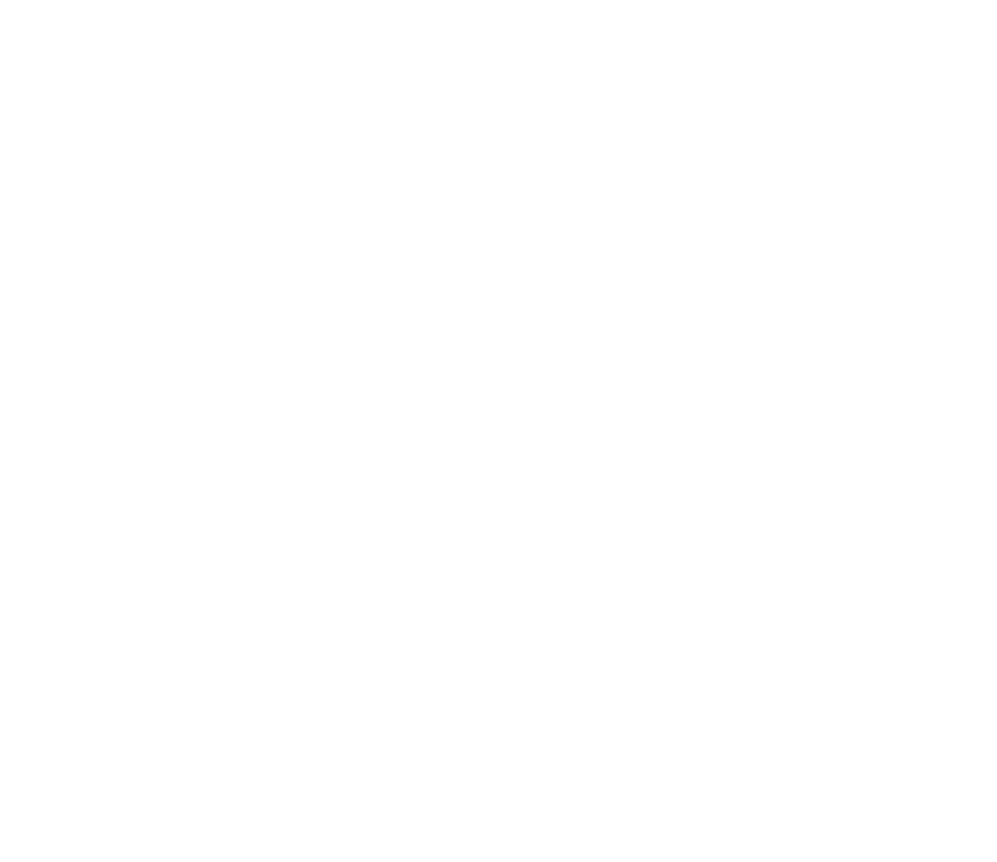
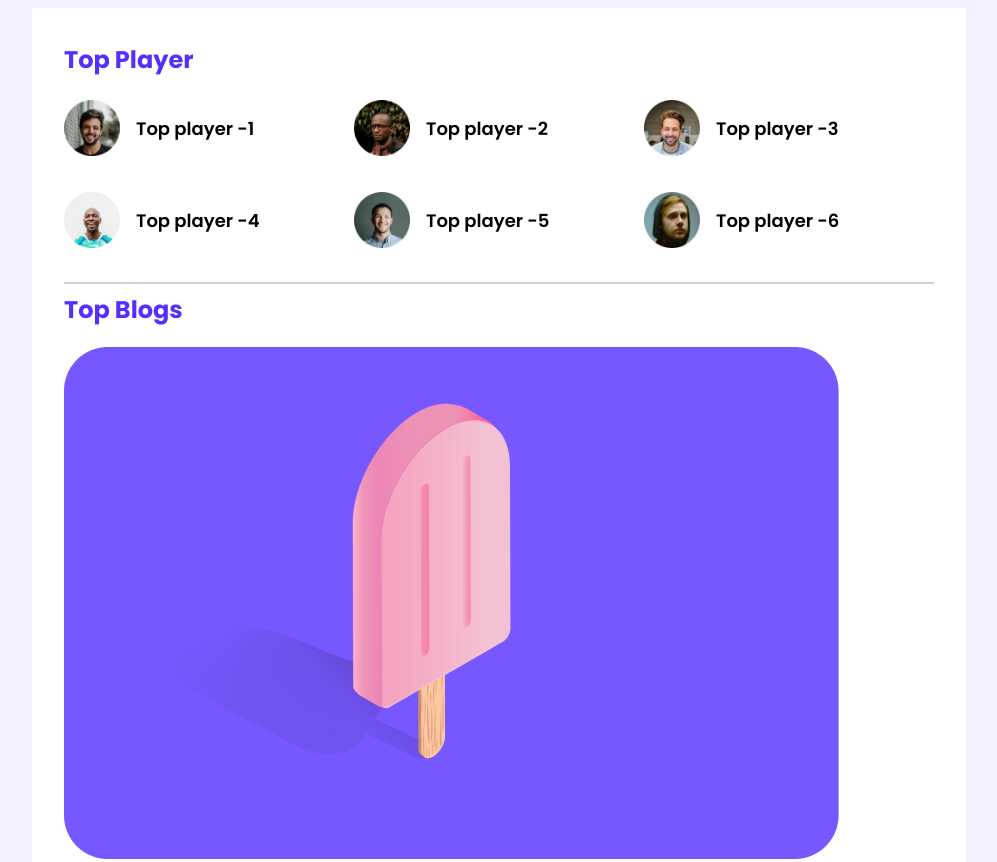
Before and after one commit to JahidHasanPintu/leader-board, a plain HTML site: page index.html in a window 1280 px wide. Shown: the top 862 px of the page, without its empty margins (141-1138 px from the left). Before the commit the page ends 800 px from the top, so only its background shows below. Drawn offline with Linux system fonts and the light colour scheme.

Commit message:
players part added

```diff
--- a/index.html
+++ b/index.html
@@ -5,8 +5,70 @@
     <meta http-equiv="X-UA-Compatible" content="IE=edge">
     <meta name="viewport" content="width=device-width, initial-scale=1.0">
     <title>Leader Board</title>
+    <link rel="stylesheet" href="/styles/style.css">
 </head>
 <body>
 
+    <!-- header start -->
+    <header>
+
+    </header>
+    <!-- header ends -->
+    <main>
+        <section class="container">
+            <div class="top-player ">
+                <h2 class="section-title">Top Player</h2>
+                <div class="players ">
+                    <div class="player">
+                        <img src="images/players/player-1.png" alt="">
+                        <h3 class="player-name">Top player -1</h3>
+                    </div>
+                    <div class="player">
+                        <img src="images/players/player-2.png" alt="">
+                        <h3 class="player-name">Top player -2</h3>
+                    </div>
+                    <div class="player">
+                        <img src="images/players/player-3.png" alt="">
+                        <h3 class="player-name">Top player -3</h3>
+                    </div>
+                    <div class="player">
+                        <img src="images/players/player-4.png" alt="">
+                        <h3 class="player-name">Top player -4</h3>
+                    </div>
+                    <div class="player">
+                        <img src="images/players/player-5.png" alt="">
+                        <h3 class="player-name">Top player -5</h3>
+                    </div>
+                    <div class="player">
+                        <img src="images/players/player-6.png" alt="">
+                        <h3 class="player-name">Top player -6</h3>
+                    </div>
+
+                </div>
+            </div>
+            <hr>
+
+
+            <div class="top-blog">
+                <h2 class="section-title">Top Blogs</h2>
+                <div class="blogs">
+                    <article class="blog">
+                        <div class="thumbnail"><img src="/images/blogs/blog-1.png" alt=""></div>
+                    </article>
+                    <article class="blog">
+                        <div class="thumbnail"><img src="/images/blogs/blog-2.png" alt=""></div>
+                    </article>
+                    <article class="blog">
+                        <div class="thumbnail"><img src="/images/blogs/blog-3.png" alt=""></div>
+                    </article>
+                    <article class="blog">
+                        <div class="thumbnail"><img src="/images/blogs/blog-4.png" alt=""></div>
+                    </article>
+                </div>
+
+            </div>
+        </section>
+    </main>
+
 </body>
 </html>
--- /dev/null
+++ b/styles/style.css
@@ -0,0 +1,48 @@
+@import url('https://fonts.googleapis.com/css2?family=Poppins:wght@400;500;600;700&display=swap');
+
+/* common style */
+body{
+    font-family: 'Poppins', sans-serif;
+    font-weight: 500;
+    background-color: #F3F1FF;
+}
+main{
+    display: flex;
+    justify-content: center;
+}
+hr{
+    border: 1px solid #D1D1D1;
+}
+.container{
+    background-color: #FFFFFF;
+    width: 870px;
+    padding: 32px;
+}
+
+/* player style */
+.top-player{
+    margin-bottom: 30px;
+}
+.players{
+    display: grid;
+    grid-template-columns: repeat(3,1fr);
+    grid-row-gap: 29px;
+}
+.section-title{
+    color: #562EFF;
+    font-size: 24px;
+    margin-top: 2px;
+}
+.player{
+    display: flex;
+    align-items: center;
+}
+.player img{
+    height: 56px;
+    width: 56px;
+}
+.player-name{
+    margin-left: 16px;
+    font-size: 18px;
+    font-weight: 550;
+}
```
